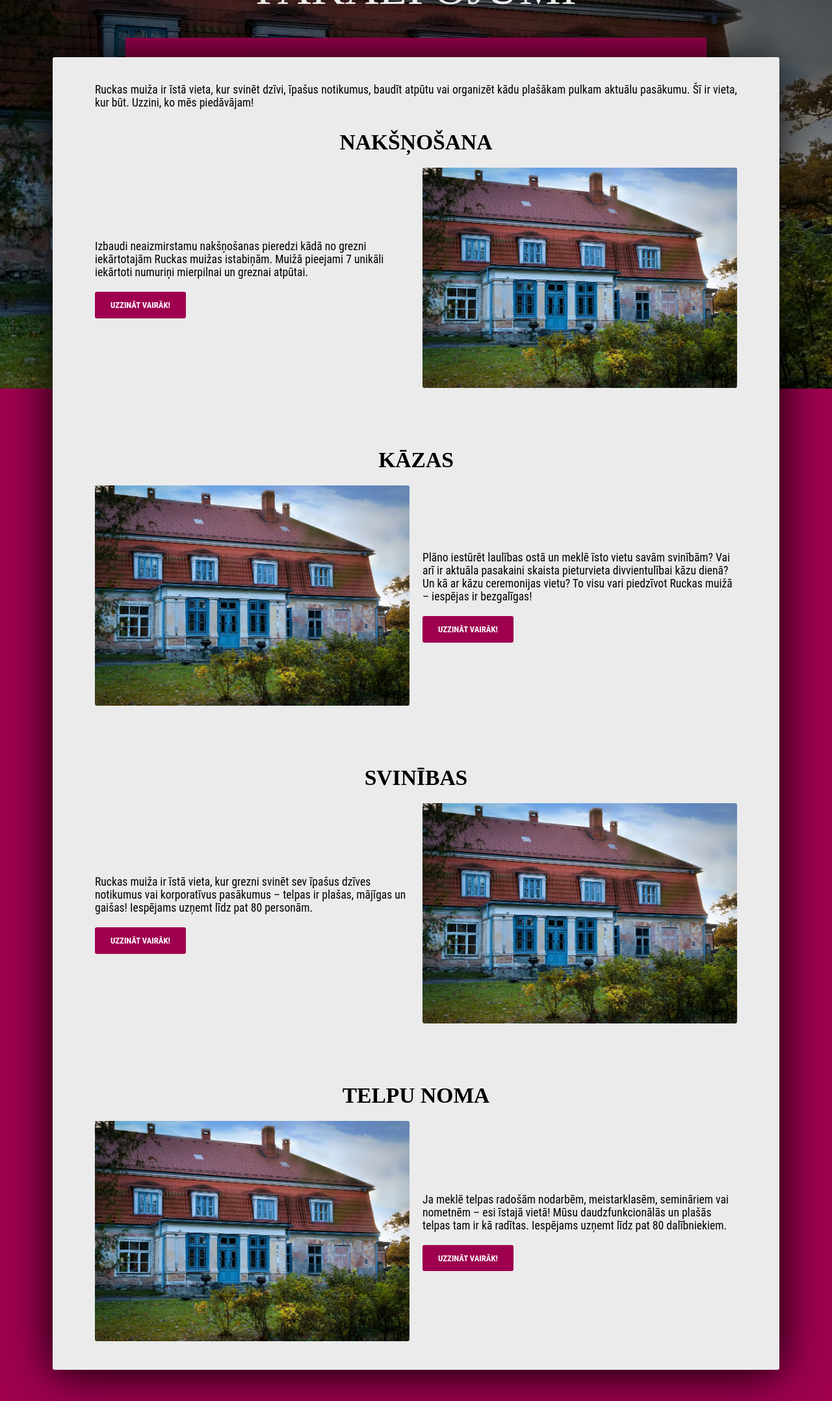
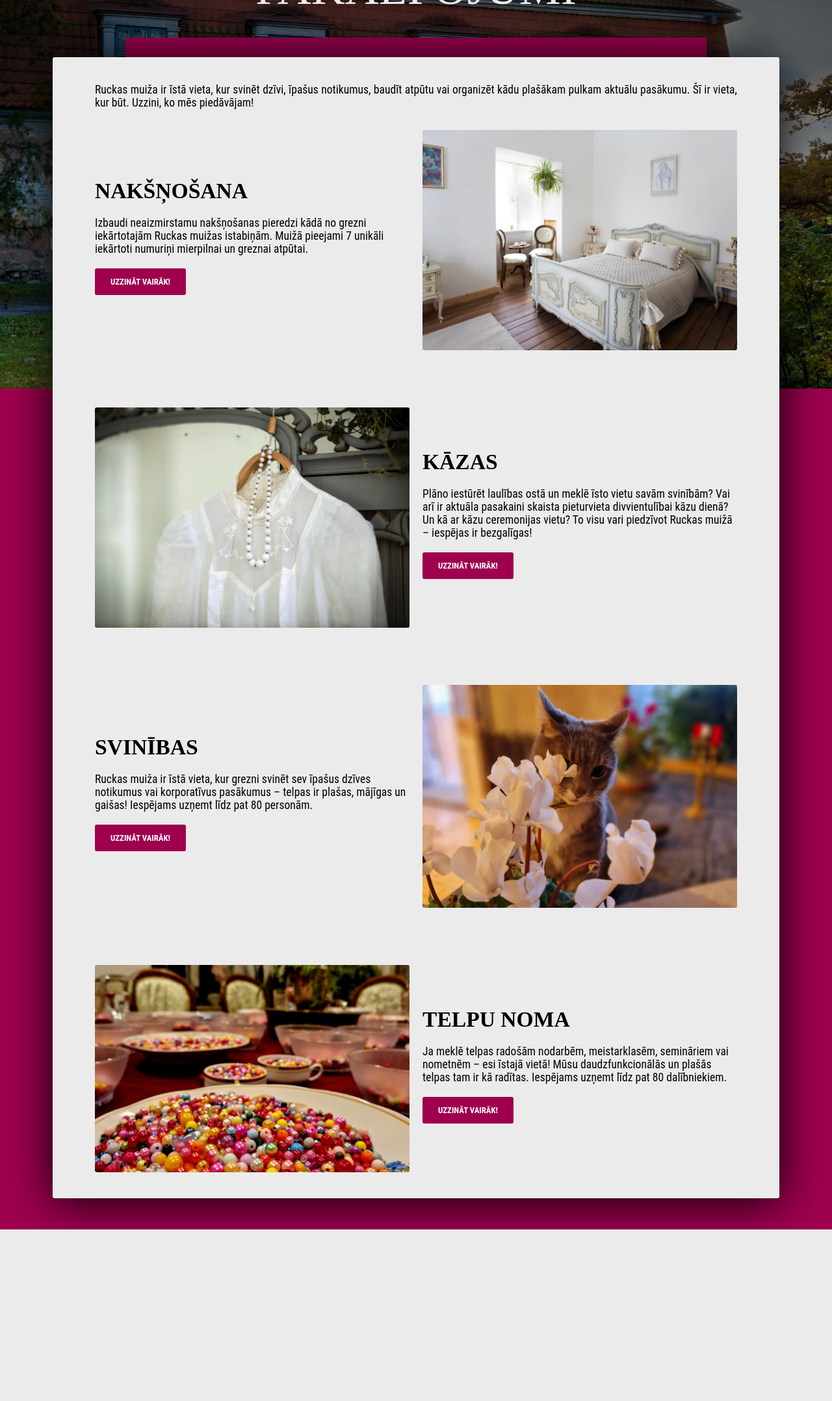
Before and after one commit to jkrigerts/ruckasmuiza, a Laravel app: page /pakalpojumi in a window 1280 px wide. Shown: the part 202-2358 px from the top of the page at 65% size. After the commit the page ends 2094 px from the top, so only its background shows below. Run offline with Laravel 10, Linux system fonts and the light colour scheme; style sheets or scripts are compiled from the project's sources; some libraries are stand-ins or nearby versions; some web fonts are replaced.

Commit message:
RUC-46. BUGFIX. Uzlabots pasākumu izskats

```diff
--- a/resources/sass/components/_two-columns.scss
+++ b/resources/sass/components/_two-columns.scss
@@ -1,6 +1,10 @@
 .two-columns {
     width: 100%;
     margin-bottom: 5.5rem;
+
+    &:first-of-type {
+        margin-top: 2rem;
+    }
 
     &:last-child {
         margin-bottom: 0rem;
@@ -13,10 +17,11 @@
         align-items: center;
         gap: 20px;
 
-        img {
+        .image {
+            height: 100%;
+            max-height: 400px;
             width: 100%;
-            max-height: 350px;
-            object-fit: contain;
+            object-fit: cover;
             border-radius: 3px;
         }
 
@@ -28,6 +33,23 @@
 
             .button-link {
                 margin-top: 20px;
+                margin-bottom: 10px;
+
+                @include md-breakpoint {
+                    margin-bottom: 0px;
+                }
+            }
+
+            h2 {
+                text-transform: uppercase;
+                font-family: $font-display;
+                font-size: $font-size-lg;
+                margin-bottom: 20px;
+                text-align: left;
+
+                @include md-breakpoint {
+                    font-size: calc(1.5rem + 1vw);
+                }
             }
         }
 
--- a/resources/views/components/two-columns.blade.php
+++ b/resources/views/components/two-columns.blade.php
@@ -5,14 +5,12 @@
 ])
 
 <article class="two-columns {{$swap ? "two-columns-swap" : "" }}">
-  <x-inner-chapter-heading>{{ $title }}</x-inner-chapter-heading>
   <div>
     <div class="text">
+      <h2>{{ $title }}</h2>
       {{ $slot }}
     </div>
-    <div class="image">
-      <img src="{{ asset($img_src) }}" alt="{{ $img_alt }}">
-    </div>
+    <img src="{{ asset($img_src) }}" alt="{{ $img_alt }}" class="image" />
   </div>
 
 </article>
--- a/resources/views/offers/rest.blade.php
+++ b/resources/views/offers/rest.blade.php
@@ -5,7 +5,7 @@
     un sajust visai ģimenei! Ieskaties, kādas ir atpūtas
     iespējas Ruckas muižas kompleksā!
   </p>
-  <x-two-columns img_src='images/landing/landing.webp' img_alt="Ruckas muiža">
+  <x-two-columns img_src='images/offers/ekskursija.webp' img_alt="Ekskursija">
     <x-slot:title>Ekskursija pa muižu</x-slot:title>
     <p>Atklāj Ruckas muižas unikalitāti un izzini, kā muiža mainījusies kopš 1577. gada.</p>
     <p>Ekskursijas pieejamas grupās vai individuāli.</p>
@@ -14,7 +14,7 @@
     <x-button-link href="{{ route('contacts') }}" text="Pieteikt"/>
   </x-two-columns>
 
-  <x-two-columns img_src='images/landing/landing.webp' img_alt="Ruckas muiža" swap={{true}}>
+  <x-two-columns img_src='images/offers/dzirnavnieka-kurpes.webp' img_alt="Dzirnavnieka kurpēs" swap={{true}}>
     <x-slot:title>Iekāp dzirnavnieka kurpēs</x-slot:title>
     <p>
       Vai kādreiz esi domājis, kā top milti? Vai esi gribējis
--- a/resources/views/services/services.blade.php
+++ b/resources/views/services/services.blade.php
@@ -5,7 +5,7 @@
     baudīt atpūtu vai organizēt kādu plašākam pulkam aktuālu pasākumu.
     Šī ir vieta, kur būt. Uzzini, ko mēs piedāvājam!
   </p>
-  <x-two-columns img_src='images/landing/landing.webp' img_alt="Ruckas muiža">
+  <x-two-columns img_src='images/landing/naksnot.webp' img_alt="Istabiņa nakšņošanai">
     <x-slot:title>Nakšņošana</x-slot:title>
     <p>
       Izbaudi neaizmirstamu nakšņošanas pieredzi kādā no grezni
@@ -15,7 +15,7 @@
     <x-button-link href="{{ route('services.stay') }}" text="Uzzināt vairāk!"/>
   </x-two-columns>
 
-  <x-two-columns img_src='images/landing/landing.webp' img_alt="Ruckas muiža" swap={{true}}>
+  <x-two-columns img_src='images/services/kazas.webp' img_alt="Kāzu kleita" swap={{true}}>
     <x-slot:title>Kāzas</x-slot:title>
     <p>
       Plāno iestūrēt laulības ostā un meklē īsto vietu savām svinībām?
@@ -26,7 +26,7 @@
     <x-button-link href="{{ route('services.weddings') }}" text="Uzzināt vairāk!"/>
   </x-two-columns>
 
-  <x-two-columns img_src='images/landing/landing.webp' img_alt="Ruckas muiža">
+  <x-two-columns img_src='images/services/svinibas.webp' img_alt="Svinības">
     <x-slot:title>Svinības</x-slot:title>
     <p>
       Ruckas muiža ir īstā vieta, kur grezni svinēt sev īpašus dzīves notikumus
@@ -36,7 +36,7 @@
     <x-button-link href="{{ route('services.celebrations') }}" text="Uzzināt vairāk!"/>
   </x-two-columns>
 
-  <x-two-columns img_src='images/landing/landing.webp' img_alt="Ruckas muiža" swap={{true}}>
+  <x-two-columns img_src='images/services/noma.webp' img_alt="Noma" swap={{true}}>
     <x-slot:title>Telpu noma</x-slot:title>
     <p>
       Ja meklē telpas radošām nodarbēm, meistarklasēm, semināriem vai nometnēm –
```
Also changed, not shown: public/images/offers/dzirnavnieka-kurpes.webp (added), public/images/offers/ekskursija.webp (added), public/images/services/kazas.webp (added), public/images/services/noma.webp (added), public/images/services/svinibas.webp (added).
